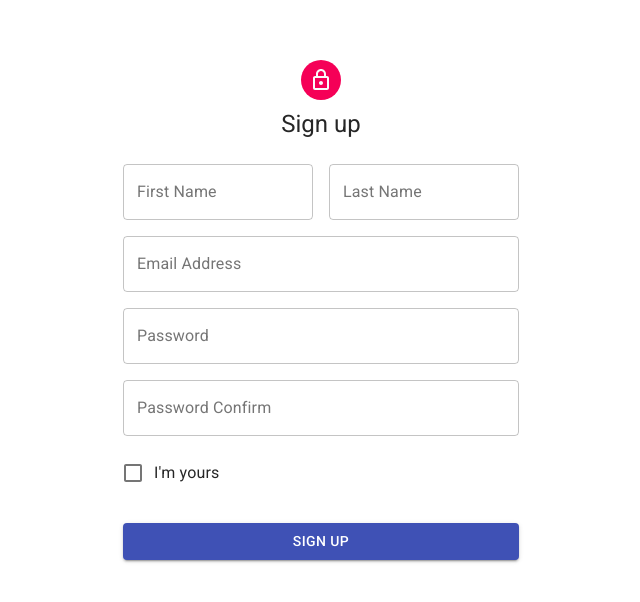
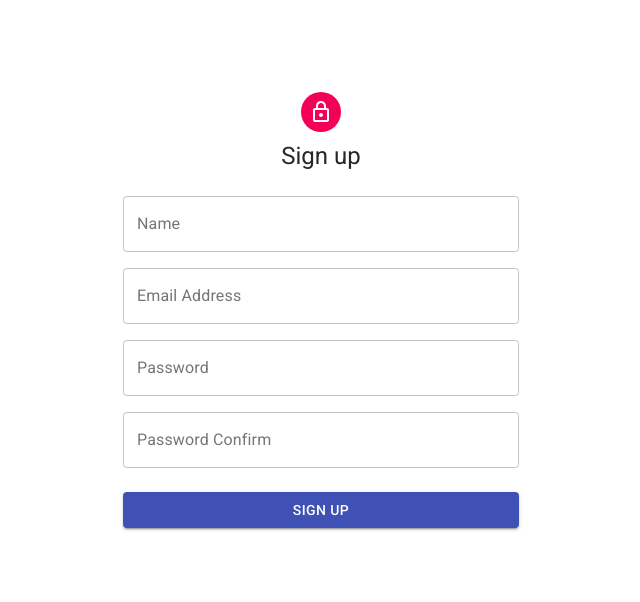
Before and after one commit to parkoon/formik-tutorial, a React (Create React App) app: page / in a window 1280 px wide. Shown: the part 118-720 px from the top of the page, without its empty margins (319-959 px from the left). Built offline with nearby package versions, Linux system fonts and the light colour scheme.

Commit message:
feat: signup field 간소화

```diff
--- a/src/pages/RegisterPage/index.tsx
+++ b/src/pages/RegisterPage/index.tsx
@@ -46,22 +46,13 @@ export default function SignUp() {
         </Typography>
         <form className={classes.form}>
           <Grid container spacing={2}>
-            <Grid item xs={12} sm={6}>
-              <TextField
-                name="firstName"
-                variant="outlined"
-                fullWidth
-                id="firstName"
-                label="First Name"
-              />
-            </Grid>
-            <Grid item xs={12} sm={6}>
+            <Grid item xs={12}>
               <TextField
                 variant="outlined"
                 fullWidth
-                id="lastName"
-                label="Last Name"
-                name="lastName"
+                id="name"
+                label="Name"
+                name="name"
               />
             </Grid>
             <Grid item xs={12}>
@@ -93,12 +84,6 @@ export default function SignUp() {
                 id="password-confirm"
               />
             </Grid>
-            <Grid item xs={12}>
-              <FormControlLabel
-                control={<Checkbox value="term" color="primary" />}
-                label="I'm yours"
-              />
-            </Grid>
           </Grid>
           <Button
             type="submit"
```
